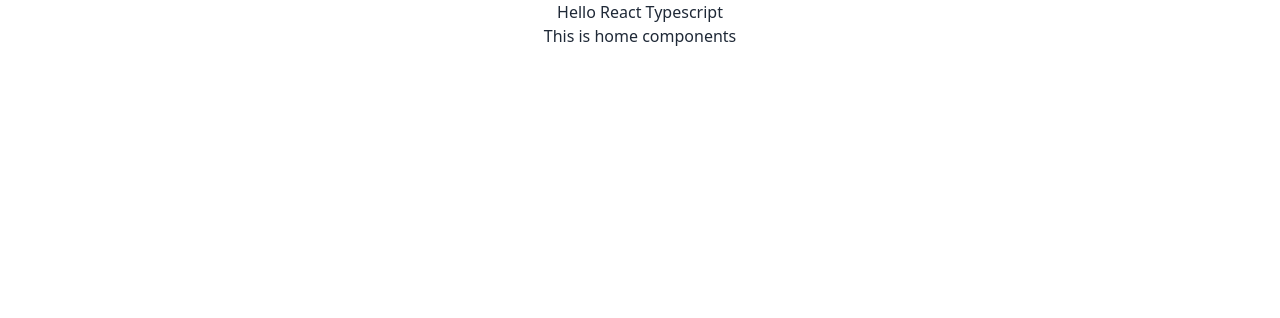
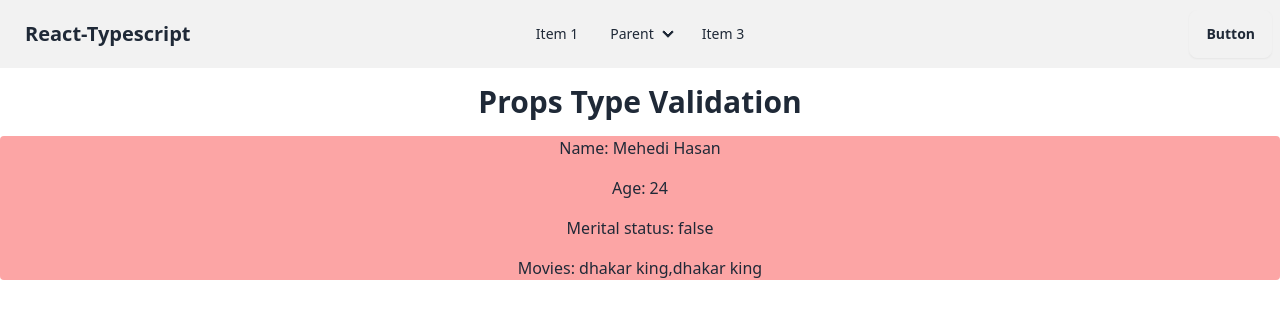
Before and after one commit to Mehedi-9T9/basic-react-typescript, a React (Create React App) app: page / in a window 1280 px wide. Shown: the top 318 px of the page. Built offline with nearby package versions, Linux system fonts and the light colour scheme.

Commit message:
props type validation

```diff
--- a/src/App.tsx
+++ b/src/App.tsx
@@ -2,11 +2,13 @@
 
 import './App.css';
 import { Outlet } from 'react-router-dom';
+import Navbar from './Components/Navbar';
 
 function App() {
   return (
     <div className="App">
-      <h2>Hello React Typescript</h2>
+
+      <Navbar></Navbar>
       <Outlet></Outlet>
 
     </div>
--- a/src/Components/Home.tsx
+++ b/src/Components/Home.tsx
@@ -1,9 +1,18 @@
 import React from 'react';
+import Person from './Person';
 
 const Home = () => {
+    const person = {
+        name: "Mehedi Hasan",
+        age: 24,
+        isMarried: false,
+        movies: ["dhakar king", "chanku mama"]
+    }
     return (
         <div>
-            <h2>This is home components</h2>
+            <h2 className='text-3xl font-bold mt-4'>Props Type Validation</h2>
+            {/* <Person name="Mehedi Hasan"></Person> */}
+            <Person person={person}></Person>
         </div>
     );
 };
--- /dev/null
+++ b/src/Components/Navbar.tsx
@@ -0,0 +1,60 @@
+import React from 'react';
+
+const Navbar = () => {
+    return (
+        <div className="navbar bg-base-200">
+            <div className="navbar-start">
+                <div className="dropdown">
+                    <div tabIndex={0} role="button" className="btn btn-ghost lg:hidden">
+                        <svg
+                            xmlns="http://www.w3.org/2000/svg"
+                            className="h-5 w-5"
+                            fill="none"
+                            viewBox="0 0 24 24"
+                            stroke="currentColor">
+                            <path
+                                strokeLinecap="round"
+                                strokeLinejoin="round"
+                                strokeWidth="2"
+                                d="M4 6h16M4 12h8m-8 6h16" />
+                        </svg>
+                    </div>
+                    <ul
+                        tabIndex={0}
+                        className="menu menu-sm dropdown-content bg-base-100 rounded-box z-[1] mt-3 w-52 p-2 shadow">
+                        <li><a>Item 1</a></li>
+                        <li>
+                            <a>Parent</a>
+                            <ul className="p-2">
+                                <li><a>Submenu 1</a></li>
+                                <li><a>Submenu 2</a></li>
+                            </ul>
+                        </li>
+                        <li><a>Item 3</a></li>
+                    </ul>
+                </div>
+                <a className="btn btn-ghost text-xl">React-Typescript</a>
+            </div>
+            <div className="navbar-center hidden lg:flex">
+                <ul className="menu menu-horizontal px-1">
+                    <li><a>Item 1</a></li>
+                    <li>
+                        <details>
+                            <summary>Parent</summary>
+                            <ul className="p-2">
+                                <li><a>Submenu 1</a></li>
+                                <li><a>Submenu 2</a></li>
+                            </ul>
+                        </details>
+                    </li>
+                    <li><a>Item 3</a></li>
+                </ul>
+            </div>
+            <div className="navbar-end">
+                <a className="btn">Button</a>
+            </div>
+        </div>
+    );
+};
+
+export default Navbar;
--- /dev/null
+++ b/src/Components/Person.tsx
@@ -0,0 +1,20 @@
+interface user {
+    name: string,
+    age: number,
+    isMarried: boolean,
+    movies: string[]
+}
+
+// const Person = ({ name }: { name: string }) => {
+const Person = ({ person }: { person: user }) => {
+    return (
+        <div className="borde rounded bg-red-300">
+            <h2 className='mt-4'>Name: {person.name}</h2>
+            <h2 className='mt-4'>Age: {person.age}</h2>
+            <h2 className='mt-4'>Merital status: {person.isMarried.toString()}</h2>
+            <h2 className='mt-4'>Movies: {person.movies[0]},{person.movies[0]}</h2>
+        </div>
+    );
+};
+
+export default Person;
--- a/src/index.tsx
+++ b/src/index.tsx
@@ -12,7 +12,9 @@
 
 root.render(
   <React.StrictMode>
-    <RouterProvider router={Routes}></RouterProvider>
+    <div className='max-w-7xl mx-auto'>
+      <RouterProvider router={Routes}></RouterProvider>
+    </div>
     {/* <App /> */}
   </React.StrictMode>
 );
```
